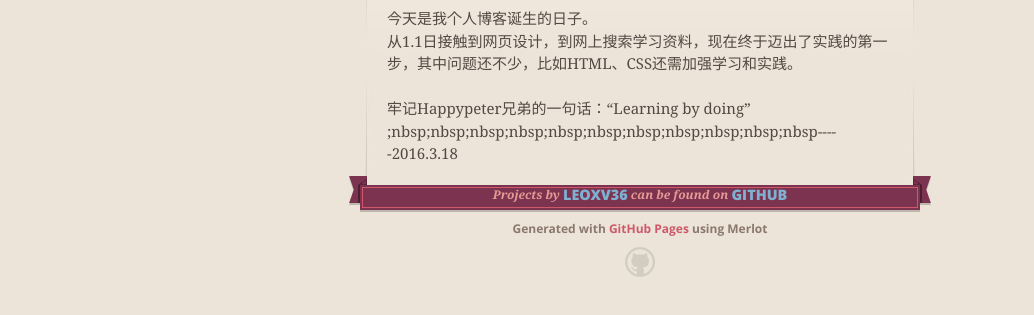
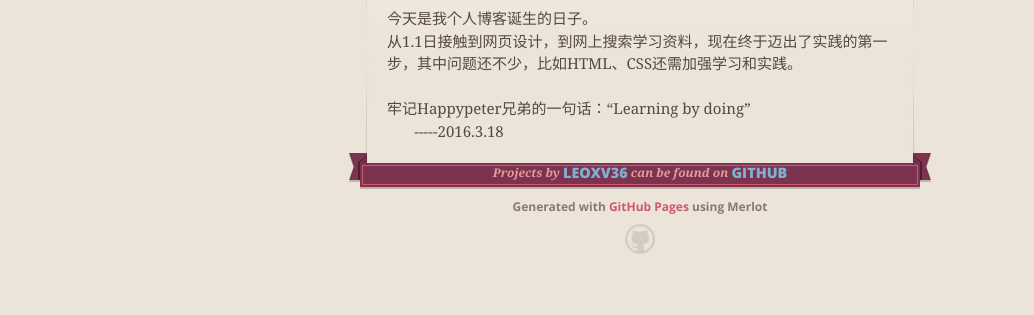
Before and after one commit to leoxv36/leoxv36.github.io, a plain HTML site: page index.html in a window 1280 px wide. Shown: the part 263-578 px from the top of the page, without its empty margins (0-1034 px from the left). Drawn offline with nearby package versions, Linux system fonts and the light colour scheme.

Commit message:
Update index.html

```diff
--- a/index.html
+++ b/index.html
@@ -48,7 +48,7 @@
         <h3>
 <a id="welcome-to-github-pages" class="anchor" href="#welcome-to-github-pages" aria-hidden="true"><span aria-hidden="true" class="octicon octicon-link"></span></a>Peter的博客.</h3>
 
-<p>今天是我个人博客诞生的日子。<br />从1.1日接触到网页设计，到网上搜索学习资料，现在终于迈出了实践的第一步，其中问题还不少，比如HTML、CSS还需加强学习和实践。<br /><br />牢记Happypeter兄弟的一句话：“Learning by doing”<br />;nbsp;nbsp;nbsp;nbsp;nbsp;nbsp;nbsp;nbsp;nbsp;nbsp;nbsp-----2016.3.18</p>
+<p>今天是我个人博客诞生的日子。<br />从1.1日接触到网页设计，到网上搜索学习资料，现在终于迈出了实践的第一步，其中问题还不少，比如HTML、CSS还需加强学习和实践。<br /><br />牢记Happypeter兄弟的一句话：“Learning by doing”<br />&nbsp&nbsp&nbsp&nbsp&nbsp&nbsp&nbsp-----2016.3.18</p>
 
 
       </section>
```
